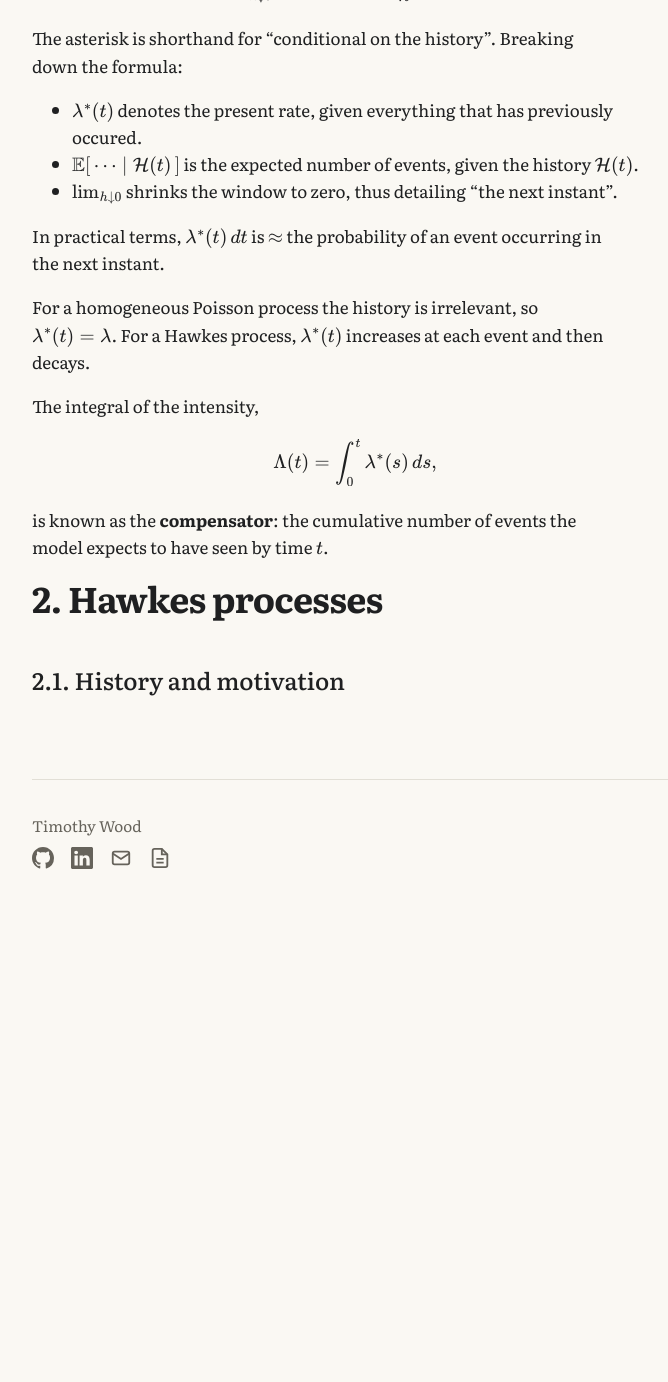
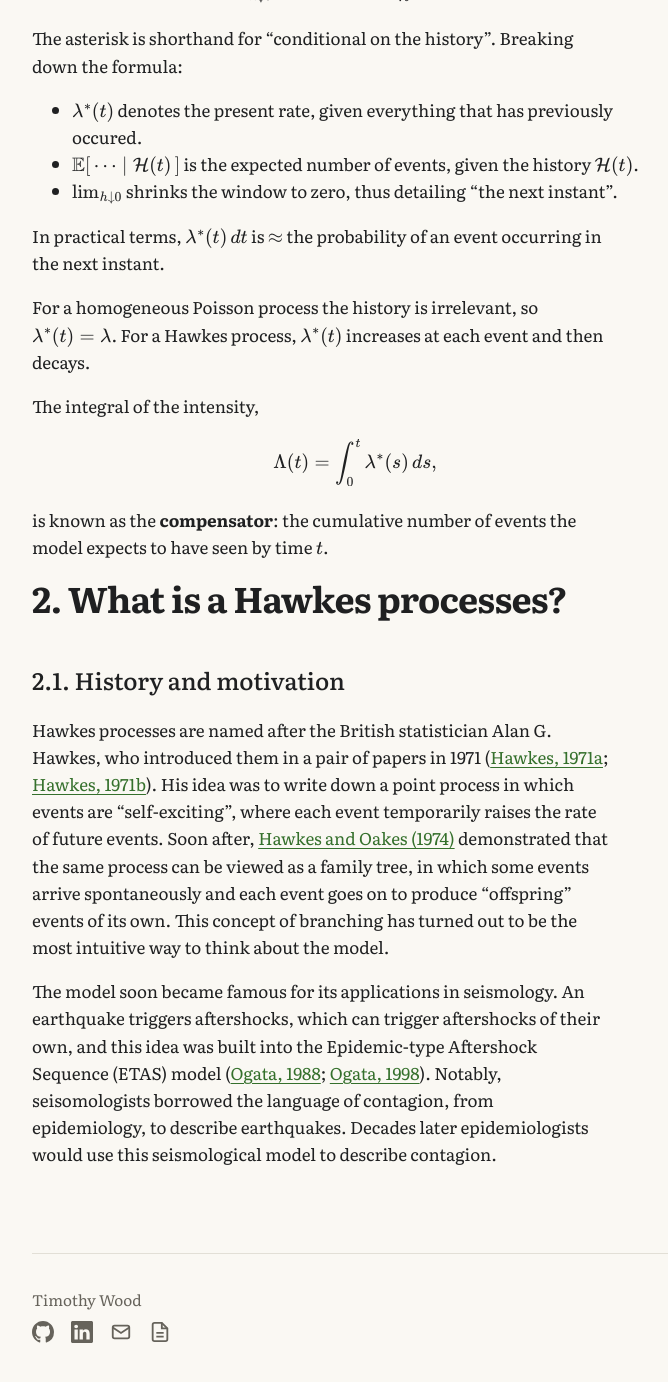
Before and after one commit to timj-wood/timj-wood.github.io, a Jekyll site: the page built from _posts/2026-09-20-hawkes-processes.md, in a window 1280 px wide and 1400 px high, scrolled down 2793 px. Shown: the top 1382 px of the window, without its empty margins (285-953 px from the left). Built offline with Jekyll 4.4.1, drawn with Linux system fonts in a browser that asks for light colours; before the commit the page ends 3720 px from its top, so only the background shows below that; some of the changed text lies outside the part shown.

Commit message:
Update 2026-09-20-hawkes-processes.md

```diff
--- a/_posts/2026-09-20-hawkes-processes.md
+++ b/_posts/2026-09-20-hawkes-processes.md
@@ -67,6 +67,10 @@ $$
 
 is known as the **compensator**: the cumulative number of events the model expects to have seen by time $t$.
 
-# 2. Hawkes processes
+# 2. What is a Hawkes processes?
 
 ## 2.1. History and motivation
+
+Hawkes processes are named after the British statistician Alan G. Hawkes, who introduced them in a pair of papers in 1971 ([Hawkes, 1971a](https://academic-oup-com.bris.idm.oclc.org/biomet/article/58/1/83/224809); [Hawkes, 1971b](https://academic-oup-com.bris.idm.oclc.org/jrsssb/article/33/3/438/7027167)). His idea was to write down a point process in which events are "self-exciting", where each event temporarily raises the rate of future events. Soon after, [Hawkes and Oakes (1974)](https://www-cambridge-org.bris.idm.oclc.org/core/journals/journal-of-applied-probability/article/abs/cluster-process-representation-of-a-selfexciting-process/E836A3D07D808068E2F9F3E7E366B081) demonstrated that the same process can be viewed as a family tree, in which some events arrive spontaneously and each event goes on to produce "offspring" events of its own. This concept of branching has turned out to be the most intuitive way to think about the model.
+
+The model soon became famous for its applications in seismology. An earthquake triggers aftershocks, which can trigger aftershocks of their own, and this idea was built into the Epidemic-type Aftershock Sequence (ETAS) model ([Ogata, 1988](https://www-tandfonline-com.bris.idm.oclc.org/doi/abs/10.1080/01621459.1988.10478560?casa_token=W-srgC9krLYAAAAA:3HduSWc9el-inU3aIGRQcXjM6qyHG7mSpMB156f02R4JE8XDi_soQjGcxtBbyL8VQozYUJWXgp6IxQ); [Ogata, 1998](https://link-springer-com.bris.idm.oclc.org/article/10.1023/A:1003403601725)). Notably, seisomologists borrowed the language of contagion, from epidemiology, to describe earthquakes. Decades later epidemiologists would use this seismological model to describe contagion.
```
